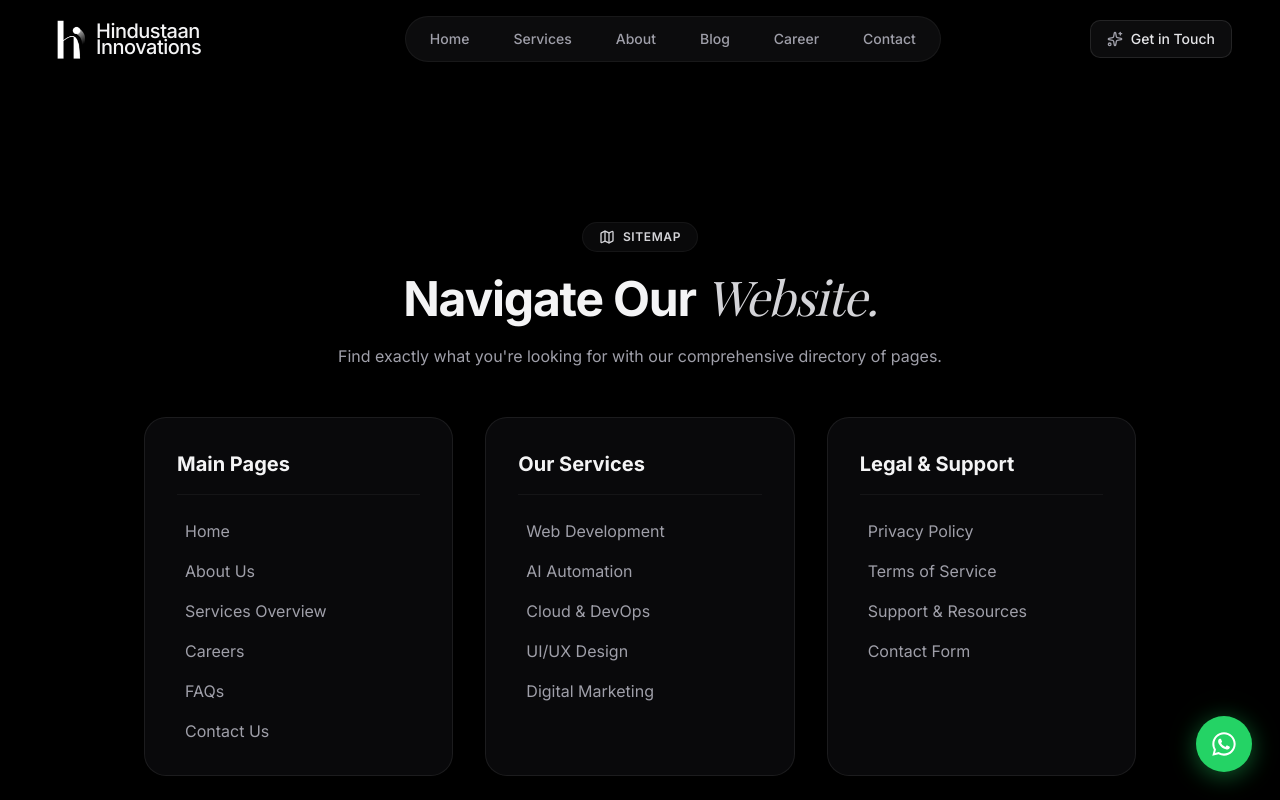
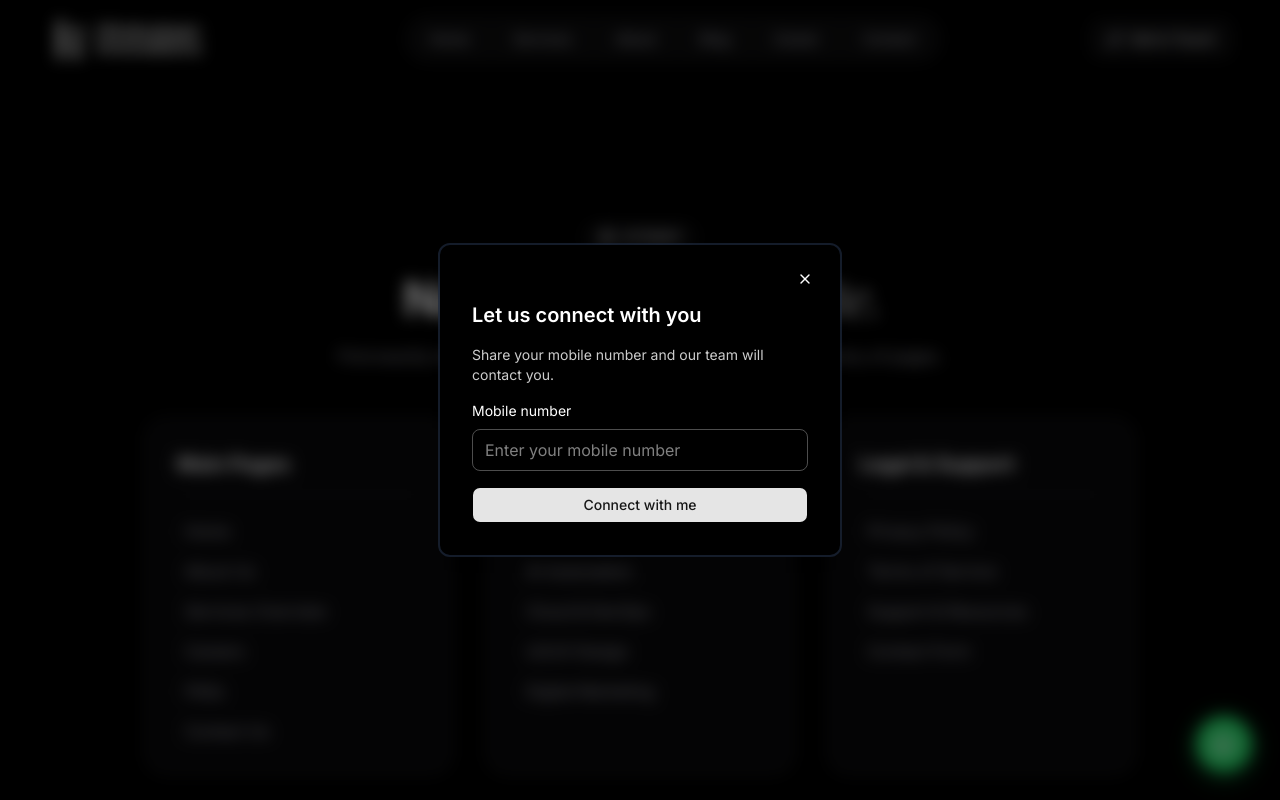
Before and after one commit to develop-programs/hindustan-innovation, a Next.js app: page /sitemap in a window 1280 px wide. Shown: the top 800 px of the page. Built offline with nearby package versions, Linux system fonts and the light colour scheme; a web font is replaced by a local one.

Commit message:
feat: add Popups component and integrate it into RootLayout; update WhatsAppButton to handle optional data

```diff
--- a/src/app/layout.tsx
+++ b/src/app/layout.tsx
@@ -4,6 +4,7 @@ import "./globals.css";
 import { cn } from "@/lib/utils";
 import { WhatsAppButton } from "@/components/landing/WhatsAppButton";
 import { ThemeProvider } from "@/providers/theme-provider";
+import Popups from "@/components/popup/popup";
 
 const inter = Inter({ subsets: ['latin'], variable: '--font-sans' });
 
@@ -43,6 +44,7 @@ export default function RootLayout({
         <ThemeProvider attribute="class" defaultTheme="dark" enableSystem>
           {children}
           <WhatsAppButton />
+          <Popups />
         </ThemeProvider>
       </body>
     </html>
--- a/src/components/landing/WhatsAppButton.tsx
+++ b/src/components/landing/WhatsAppButton.tsx
@@ -6,7 +6,7 @@ import data from "@/data.json";
 
 export function WhatsAppButton() {
   const [hovered, setHovered] = useState(false);
-  const waLink = data.brand.whatsapp;
+  const waLink = (data.brand as { whatsapp?: string } | undefined)?.whatsapp;
 
   return (
     <div className="fixed bottom-7 right-7 z-50 flex items-center gap-3">
--- /dev/null
+++ b/src/components/popup/popup.tsx
@@ -0,0 +1,93 @@
+"use client";
+
+import React from "react";
+import { Button } from "../ui/button";
+import { X } from "lucide-react";
+
+export default function Popups() {
+    const [showPopup, setShowPopup] = React.useState(false);
+    const [mobile, setMobile] = React.useState("");
+    const [error, setError] = React.useState("");
+
+    React.useEffect(() => {
+        const timer = window.setTimeout(() => {
+            setShowPopup(true);
+        }, 1500);
+
+        return () => window.clearTimeout(timer);
+    }, []);
+
+    React.useEffect(() => {
+        const originalOverflow = document.body.style.overflow;
+
+        if (showPopup) {
+            document.body.style.overflow = "hidden";
+        }
+
+        return () => {
+            document.body.style.overflow = originalOverflow;
+        };
+    }, [showPopup]);
+
+    const handleSubmit = (e: React.FormEvent) => {
+        e.preventDefault();
+
+        const cleaned = mobile.replace(/\D/g, "");
+        if (cleaned.length < 10) {
+            setError("Please enter a valid mobile number.");
+            return;
+        }
+
+        setError("");
+        // TODO: send `cleaned` to your backend/CRM here
+        setShowPopup(false);
+    };
+
+    return (
+        <div
+            className="fixed inset-0 w-full h-full grid place-content-center z-9999999 bg-black/50 backdrop-blur-sm"
+            style={{ display: showPopup ? "grid" : "none" }}
+        >
+            <div className="relative max-w-md w-100 bg-black p-6 rounded-lg shadow-lg outline-2 outline-slate-800/70 text-white">
+                <Button
+                    className="absolute top-4 right-4"
+                    variant="ghost"
+                    onClick={() => setShowPopup(false)}
+                    aria-label="Close popup"
+                >
+                    <X color="#fff" />
+                </Button>
+
+                <form className="p-2 pt-8 space-y-4" onSubmit={handleSubmit}>
+                    <h2 className="text-xl font-semibold">Let us connect with you</h2>
+                    <p className="text-sm text-white/80">
+                        Share your mobile number and our team will contact you.
+                    </p>
+
+                    <div className="flex flex-col gap-2">
+                        <label htmlFor="mobile" className="text-sm">
+                            Mobile number
+                        </label>
+                        <input
+                            id="mobile"
+                            name="mobile"
+                            type="tel"
+                            inputMode="numeric"
+                            autoComplete="tel"
+                            placeholder="Enter your mobile number"
+                            value={mobile}
+                            onChange={(e) => setMobile(e.target.value)}
+                            className="w-full rounded-md border border-white/30 bg-transparent px-3 py-2 text-white placeholder:text-white/50 outline-none focus:border-white"
+                            required
+                        />
+                        {error ? <p className="text-xs text-red-400">{error}</p> : null}
+                    </div>
+
+                    <Button type="submit" className="w-full">
+                        Connect with me
+                    </Button>
+                </form>
+            </div>
+        </div>
+    );
+}
```
